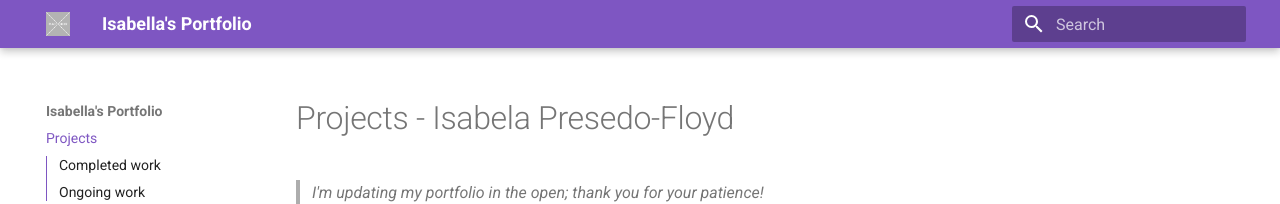
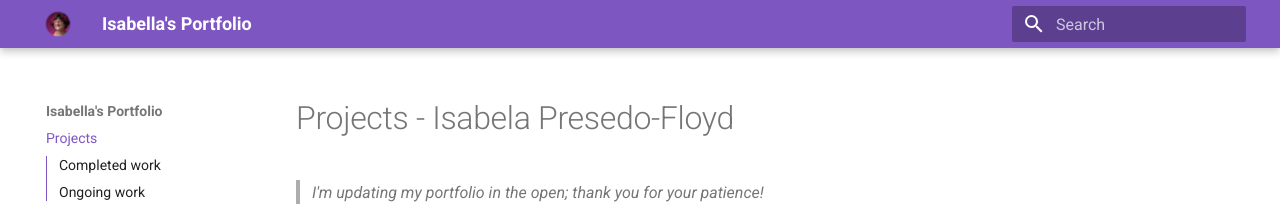
Before and after one commit to isabela-pf/portfolio, an MkDocs documentation site: the page built from docs/index.md, in a window 1280 px wide. Shown: the top 204 px of the page. Built offline with MkDocs 1.6.1 and Material for MkDocs 9.7.7, drawn with Linux system fonts in a browser that asks for light colours; plug-ins that fetch from the network failed and are left out.

Commit message:
image updates

```diff
--- a/mkdocs.yml
+++ b/mkdocs.yml
@@ -4,8 +4,8 @@ site_url: https://isabela-pf.github.io/portfolio/
 theme:
     name: material
 
-    logo: assets/placeholder.png
-    favicon: assets/isabella.png
+    logo: assets/logo.png
+    favicon: assets/favicon.png
 
     # https://squidfunk.github.io/mkdocs-material/setup/changing-the-colors/
     palette:
```
Also changed, not shown: docs/assets/favicon.png (renamed from docs/assets/isabella.png), docs/assets/logo.png (added), docs/assets/placeholder.png (deleted).
